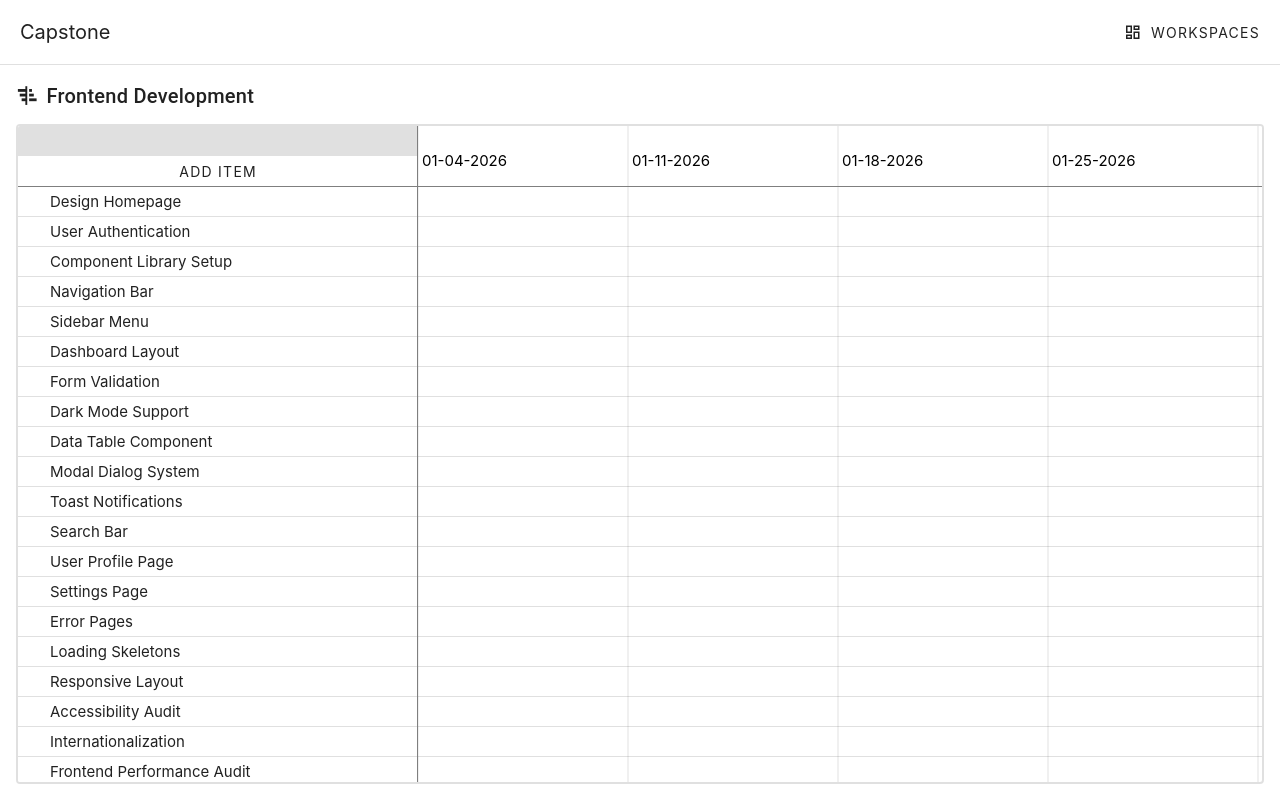
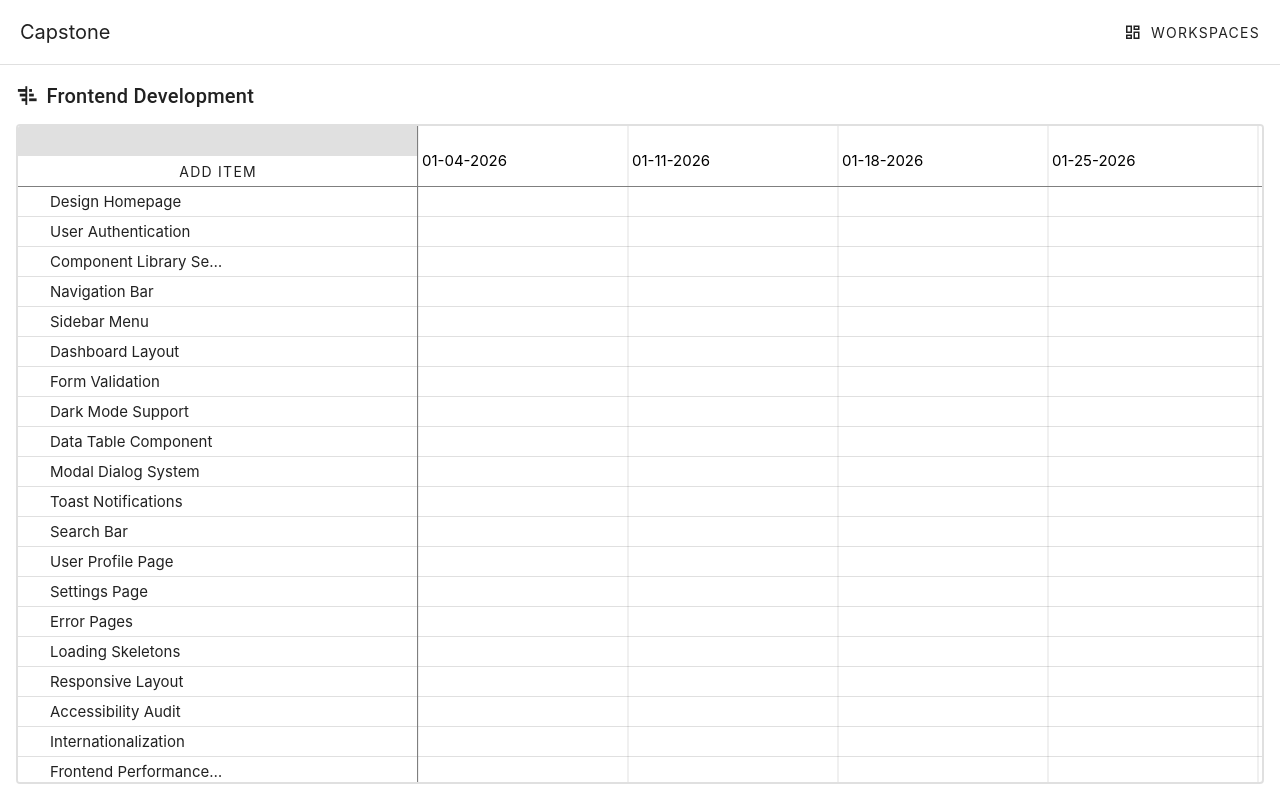
Before and after one commit to AlexJFDev/Capstone, a Vue app: page / in a window 1280 px wide. Built offline with nearby package versions, Linux system fonts and the light colour scheme; the HTML template or start-up script is replaced by a standard one.

Commit message:
Added item name truncation

```diff
--- a/src/components/items/ItemList.vue
+++ b/src/components/items/ItemList.vue
@@ -42,7 +42,7 @@ const viewLess = () => { expanded.value = false }
       <v-col cols="1" class="d-flex justify-center">
         <ColorSwatch :color="itemsStore.getColor(itemId)" />
       </v-col>
-      <v-col class="pa-0">
+      <v-col class="pa-0 item-name">
         {{ itemsStore.getName(itemId) }}
       </v-col>
       <v-col v-if="edit" cols="auto" class="pa-1">
@@ -97,6 +97,12 @@ const viewLess = () => { expanded.value = false }
   overflow: hidden;
 }
 
+.item-name {
+  overflow: hidden;
+  white-space: nowrap;
+  text-overflow: ellipsis;
+}
+
 .item-row {
   cursor: pointer;
 }
--- a/src/components/roadmap/RoadmapItemList.vue
+++ b/src/components/roadmap/RoadmapItemList.vue
@@ -62,6 +62,13 @@ const interfaceStore = useInterfaceStore()
   }
   align-items: center;
 
+  .item-name {
+    flex: 1;
+    overflow: hidden;
+    white-space: nowrap;
+    text-overflow: ellipsis;
+  }
+
   .move-buttons {
     display: flex;
     flex-direction: column;
```
